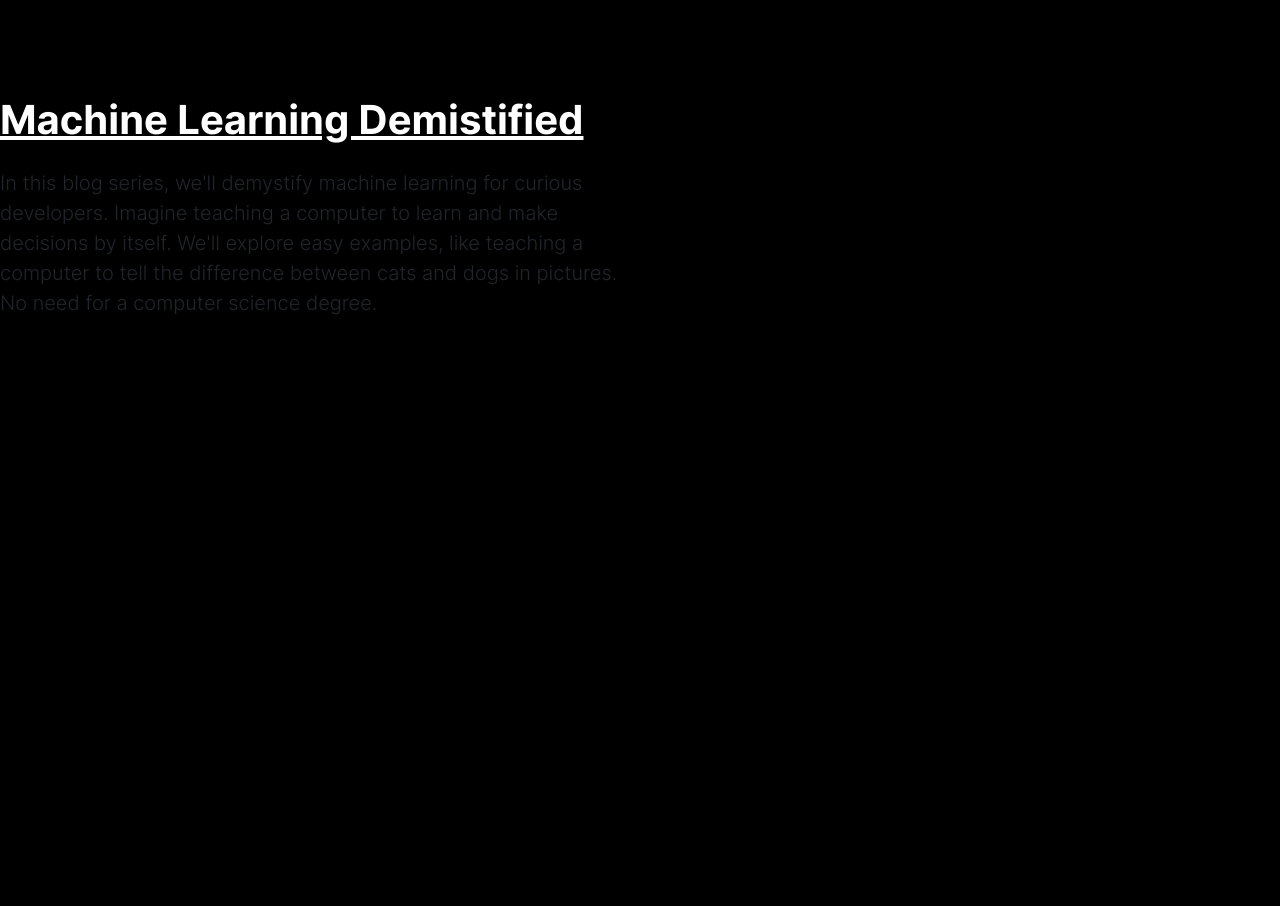
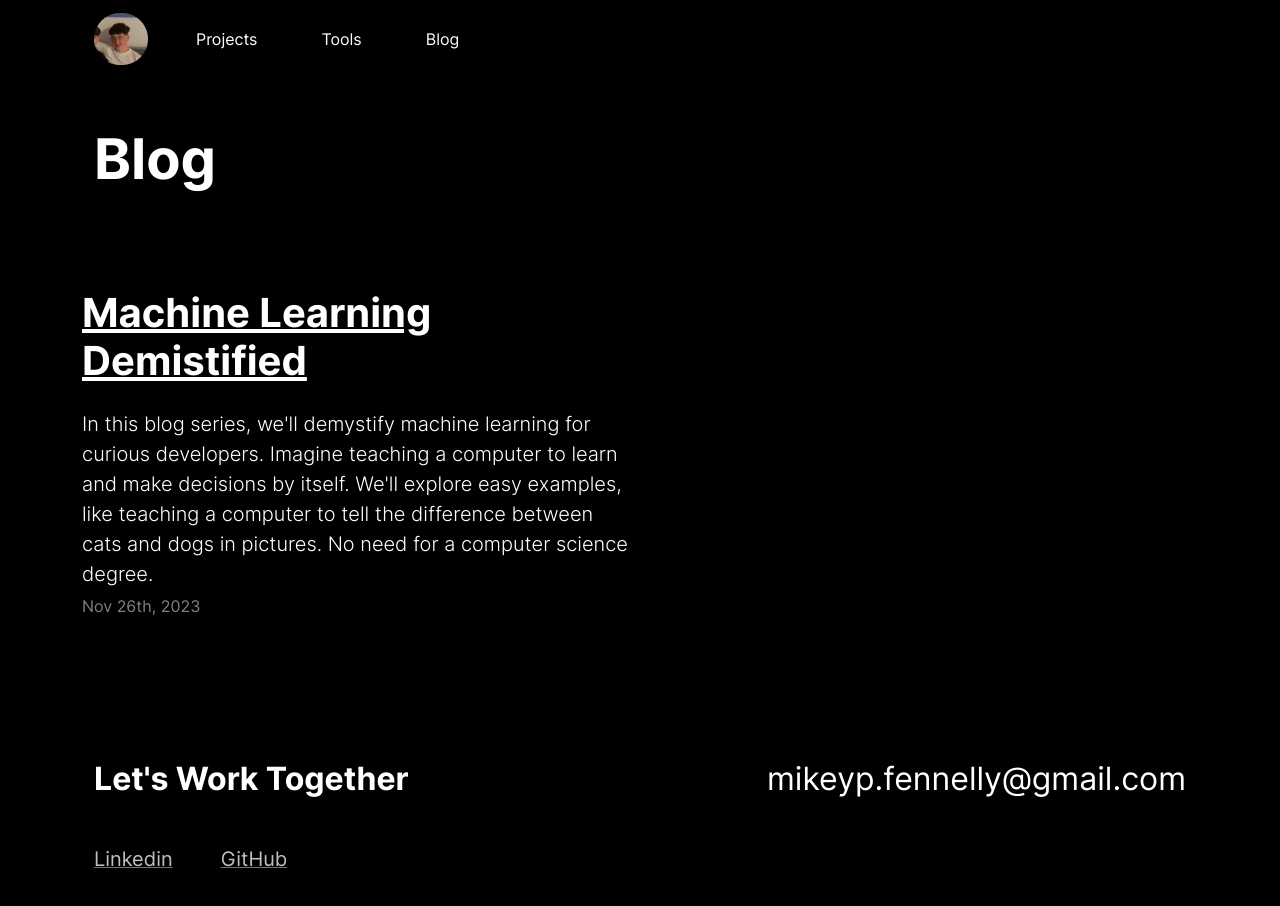
Before and after one commit to mikeyfennelly1/portfolio, an Angular app: page /blog in a window 1280 px wide. Shown: the top 906 px of the page. Before the commit the page ends 800 px from the top, so only its background shows below. Built offline with nearby package versions, Linux system fonts and the light colour scheme.

Commit message:
blog page made

```diff
--- a/src/app/app.routes.ts
+++ b/src/app/app.routes.ts
@@ -2,6 +2,7 @@ import { Routes } from '@angular/router';
 import { AppComponent } from './app.component';
 import { HomeComponent } from './components/home/home.component';
 import { Blog1Component } from './components/blog1/blog1.component';
+import { BlogPageComponent } from './components/blog-page/blog-page.component';
 
 export const routes: Routes = [
     {
@@ -10,6 +11,6 @@ export const routes: Routes = [
     },
     {
         path: 'blog',
-        component: Blog1Component,
+        component: BlogPageComponent,
     }
 ];
--- /dev/null
+++ b/src/app/components/blog-page/blog-page.component.html
@@ -0,0 +1,8 @@
+<div class="container">
+    <app-navbar></app-navbar>
+    <div class="container text-white">
+        <h1 style="font-family: Inter-Bold;" class="my-5 display-4">Blog</h1>
+    </div>
+    <app-blog1></app-blog1>
+    <app-footer></app-footer>
+</div>
--- a/src/app/components/blog1/blog1.component.html
+++ b/src/app/components/blog1/blog1.component.html
@@ -3,7 +3,8 @@
         <a class="text-decoration-none text-white" href="/blogs">
             <h1 style="font-family: Inter-Bold" class="mt-5 text-decoration-underline slideRight">Machine Learning Demistified</h1>
         </a>
-        <h5 style="font-family: Inter-Light;" class=" lh-base my-4">In this blog series, we'll demystify machine learning for curious developers. Imagine teaching a computer to learn and make decisions by itself. We'll explore easy examples, like teaching a computer to tell the difference between cats and dogs in pictures. No need for a computer science degree.</h5>
+        <h5 style="font-family: Inter-Light;" class="text-white lh-base mt-4">In this blog series, we'll demystify machine learning for curious developers. Imagine teaching a computer to learn and make decisions by itself. We'll explore easy examples, like teaching a computer to tell the difference between cats and dogs in pictures. No need for a computer science degree.</h5>
+        <h6 class="text-white opacity-50 text-sm">Nov 26th, 2023</h6>
         <div class="my-5">
         </div>
     </div>
--- a/src/app/components/navbar/navbar.component.html
+++ b/src/app/components/navbar/navbar.component.html
@@ -7,7 +7,7 @@
         <div class="navbar-nav">
           <a class="nav-link active text-white mx-4" aria-current="page" href="#">Projects</a>
           <a class="nav-link active text-white mx-4" aria-current="page" href="#">Tools</a>
-          <a class="nav-link active text-white mx-4" aria-current="page" href="#">Blog</a>
+          <a class="nav-link active text-white mx-4" aria-current="page" href="blog">Blog</a>
         </div>
       </div>
     </div>
```
Also changed, not shown: src/app/app.component.ts (+2 -7 lines), src/app/components/blog-page/blog-page.component.ts (added, +16 -0 lines), src/app/components/blog-page/blog-page.component.sass (added), 1 other file (tests, documents, lock files or other folders).
